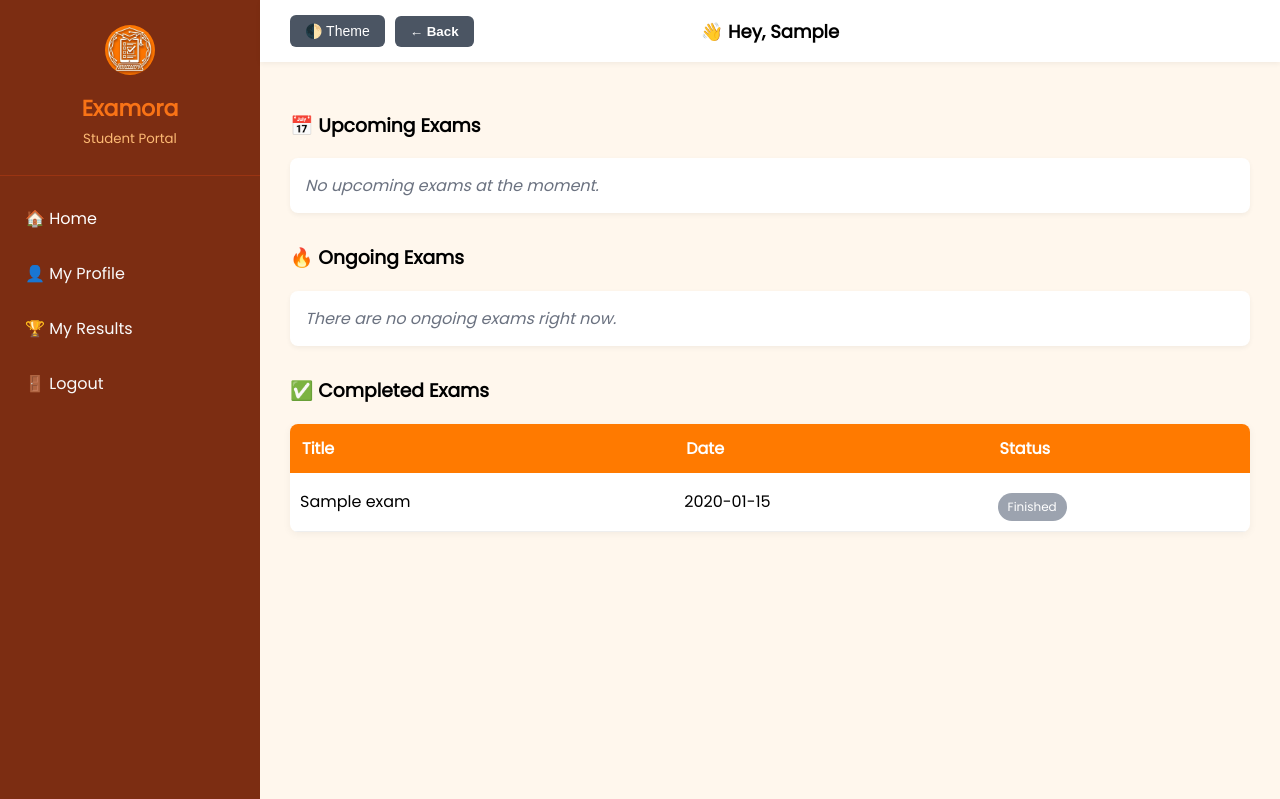
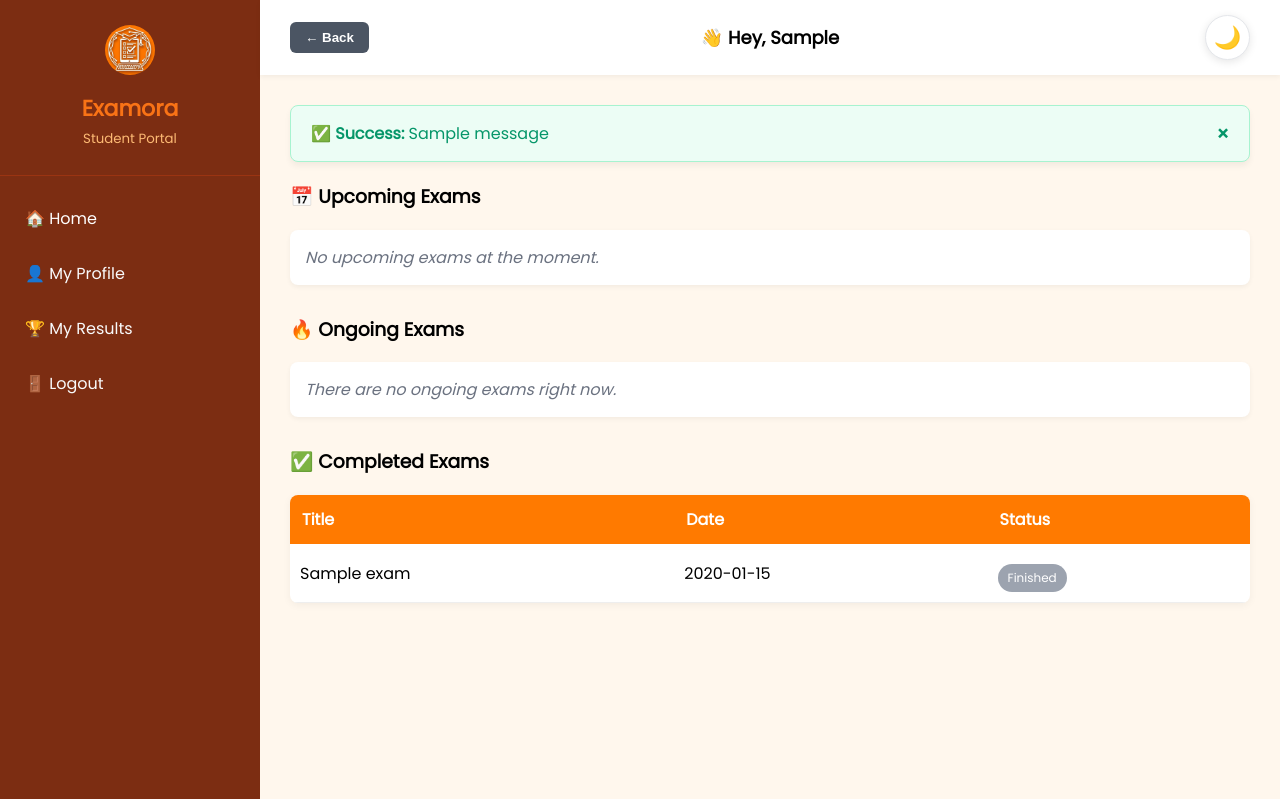
Before and after one commit to Mushfiqur00/online-exam-system, a Flask app: page /student-dashboard in a window 1280 px wide. Shown: the top 799 px of the page. Run offline with Flask 3, Linux system fonts and the light colour scheme; the visitor is signed in with stand-in values (Sample User, id 1); tables that the repository leaves empty hold one stand-in row (values such as "Sample post"); one stand-in notice (Sample message) is shown.

Commit message:
fixed dark mode error and submission error

```diff
--- a/app.py
+++ b/app.py
@@ -668,22 +668,21 @@ def submit_exam(exam_id):
 
     student_id = session["student_id"]
 
-    # 🔒 ডাবল সাবমিট রোধ
+    # 🔒 ডাবল সাবমিট রোধ (কেউ যেন দুইবার পরীক্ষা দিতে না পারে)
     existing = Result.query.filter_by(
         student_id=student_id,
         exam_id=exam_id
     ).first()
 
     if existing:
+        flash("You have already submitted this exam!")
         return redirect("/student-dashboard")
 
     questions = Question.query.filter_by(exam_id=exam_id).all()
-    exam = Exam.query.get(exam_id) # এক্সাম অবজেক্ট নেওয়া হলো
+    exam = Exam.query.get(exam_id)
 
     total_marks = 0
     obtained_marks = 0
-    correct_count = 0
-    wrong_count = 0
     has_short = False
 
     for q in questions:
@@ -694,13 +693,11 @@ def submit_exam(exam_id):
         marks_for_this_q = 0
 
         if q.question_type == "mcq":
-            if user_ans == q.correct_answer:
+            # user_ans খালি আছে কিনা তা চেক করে নেওয়া ভালো
+            if user_ans and user_ans == q.correct_answer:
                 obtained_marks += int(q.marks)
                 marks_for_this_q = int(q.marks)
-                correct_count += 1
                 is_correct = True
-            else:
-                wrong_count += 1
         else:
             has_short = True
 
@@ -725,15 +722,9 @@ def submit_exam(exam_id):
     db.session.add(result)
     db.session.commit()
 
-    return render_template(
-        "result.html",
-        total=total_marks,
-        obtained=obtained_marks,
-        correct=correct_count,
-        wrong=wrong_count,
-        has_short=has_short,
-        status=final_status
-    )
+
+    flash("Exam submitted successfully! To see your result, please go to the 'My Results' section.")
+    return redirect("/student-dashboard")
 
 # --- Mushfiqur's Code: Feature 2 (Student Results View) ---
 @app.route("/my-results")
--- a/templates/student_dashboard.html
+++ b/templates/student_dashboard.html
@@ -2,6 +2,30 @@
 
 {% block body %}
 
+{% with messages = get_flashed_messages() %}
+{% if messages %}
+<div class="flash-messages-container" style="max-width: 100%; margin-bottom: 20px;">
+    {% for message in messages %}
+    <div class="custom-alert" style="
+                    background-color: #ecfdf5;
+                    color: #059669;
+                    padding: 15px 20px;
+                    border-radius: 8px;
+                    border: 1px solid #a7f3d0;
+                    margin-bottom: 20px;
+                    display: flex;
+                    justify-content: space-between;
+                    align-items: center;
+                    box-shadow: 0 4px 6px rgba(0,0,0,0.05);
+                ">
+        <span><strong>✅ Success:</strong> {{ message }}</span>
+        <span style="cursor: pointer; font-size: 20px; font-weight: bold; line-height: 1;"
+            onclick="this.parentElement.style.display='none';">&times;</span>
+    </div>
+    {% endfor %}
+</div>
+{% endif %}
+{% endwith %}
 <h3>📅 Upcoming Exams</h3>
 
 {% if upcoming %}
@@ -91,7 +115,4 @@
     You haven't completed any exams yet.</p>
 {% endif %}
 
-
-
-
 {% endblock %}
--- a/templates/student_layout.html
+++ b/templates/student_layout.html
@@ -60,7 +60,6 @@
         }
 
         /* 🔴 মেইন ফিক্স ২: জেদি সাদা ও হালকা সবুজ বক্স, অ্যালার্ট ও ব্যাজ ফিক্স */
-        /* যেকোনো ক্লাস বা ইনলাইন স্টাইল যেখানে ব্যাকগ্রাউন্ড কালার আছে, সেটাকে ডার্ক গ্রে করা */
         [data-theme="dark"] .content-body [style*="background-color"]:not([style*="transparent"]),
         [data-theme="dark"] .content-body [style*="background:"]:not([style*="transparent"]),
         [data-theme="dark"] .content-body .alert,
@@ -136,21 +135,31 @@
             background-color: #2d3748 !important;
         }
 
-        /* 🟢 থিম বাটনের ডিজাইন */
-        .theme-btn {
-            background: #4b5563;
-            color: white;
-            border: none;
-            padding: 8px 15px;
-            border-radius: 6px;
+        /* 🟢 গোল সান/মুন বাটনের ডিজাইন */
+        .icon-theme-btn {
+            background: #ffffff;
+            color: #333;
+            border: 1px solid #e5e7eb;
+            width: 45px;
+            height: 45px;
+            border-radius: 50%;
             cursor: pointer;
-            font-size: 14px;
-            margin-right: 10px;
-            transition: 0.3s;
+            font-size: 22px;
+            display: flex;
+            align-items: center;
+            justify-content: center;
+            transition: all 0.3s ease;
+            box-shadow: 0 2px 8px rgba(0, 0, 0, 0.1);
         }
 
-        .theme-btn:hover {
-            background: #374151;
+        .icon-theme-btn:hover {
+            transform: scale(1.1) rotate(15deg);
+        }
+
+        [data-theme="dark"] .icon-theme-btn {
+            background: #2d3748 !important;
+            border-color: #4a5568 !important;
+            box-shadow: 0 2px 8px rgba(0, 0, 0, 0.5) !important;
         }
     </style>
     <script>
@@ -186,7 +195,6 @@
                 style="position: relative; display: flex; justify-content: space-between; align-items: center;">
 
                 <div style="display: flex; align-items: center;">
-                    <button class="theme-btn" onclick="toggleGlobalTheme()">🌓 Theme</button>
                     <button onclick="history.back()" class="back-btn">← Back</button>
                 </div>
 
@@ -197,7 +205,11 @@
                     {% endif %}
                 </div>
 
-                <div class="top-bar-right">
+                <div class="top-bar-right" style="display: flex; align-items: center;">
+                    <button id="themeToggleBtn" class="icon-theme-btn" onclick="toggleGlobalTheme()"
+                        title="Toggle Dark/Light Mode">
+                        🌙
+                    </button>
                 </div>
 
             </div>
@@ -220,16 +232,37 @@
     </footer>
 
     <script>
+        // পেজ লোড হওয়ার পর আইকন আপডেট করা
+        document.addEventListener("DOMContentLoaded", function () {
+            let btn = document.getElementById("themeToggleBtn");
+            if (localStorage.getItem("theme") === "dark") {
+                btn.innerHTML = "☀️"; // ডার্ক মোডে থাকলে সূর্য দেখাবে
+            } else {
+                btn.innerHTML = "🌙"; // লাইট মোডে চাঁদ দেখাবে
+            }
+        });
+
+        // থিম চেঞ্জ করার ফাংশন
         function toggleGlobalTheme() {
             let currentTheme = document.documentElement.getAttribute("data-theme");
             let newTheme = currentTheme === "dark" ? "light" : "dark";
+            let btn = document.getElementById("themeToggleBtn");
 
             if (newTheme === "dark") {
                 document.documentElement.setAttribute("data-theme", "dark");
                 localStorage.setItem("theme", "dark");
+                btn.innerHTML = "☀️";
+
+                // সুন্দর একটা ট্রানজিশন অ্যানিমেশন
+                btn.style.transform = "rotate(360deg)";
+                setTimeout(() => btn.style.transform = "none", 300);
             } else {
                 document.documentElement.removeAttribute("data-theme");
                 localStorage.setItem("theme", "light");
+                btn.innerHTML = "🌙";
+
+                btn.style.transform = "rotate(-360deg)";
+                setTimeout(() => btn.style.transform = "none", 300);
             }
         }
     </script>
```
Also changed, not shown: templates/start_exam.html (+13 -32 lines).
